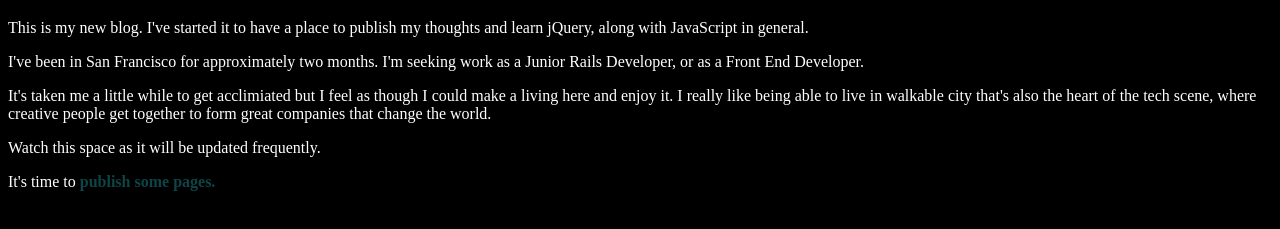
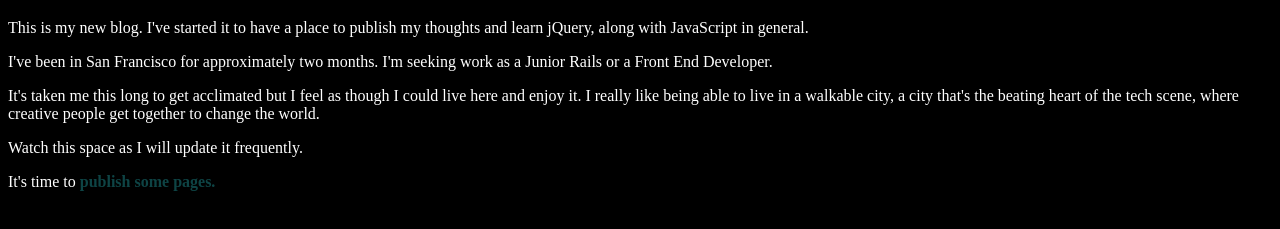
Before and after one commit to julianeon/blog, a plain HTML site: page index.html in a window 1280 px wide. Shown: the part 61-290 px from the top of the page. Drawn offline with Linux system fonts and the light colour scheme.

Commit message:
I corrected the text.

```diff
--- a/index.html
+++ b/index.html
@@ -8,10 +8,10 @@
   <body>
     <h1 class="party">Hello GitHub Pages</h1>
     <p>This is my new blog. I've started it to have a place to publish my thoughts and learn jQuery, along with JavaScript in general.</p>
-    <p>I've been in San Francisco for approximately two months. I'm seeking work as a Junior Rails Developer, or as a Front End Developer.</p>
-    <p>It's taken me a little while to get acclimiated but I feel as though I could make a living here and enjoy it. I really like being able to live
-in walkable city that's also the heart of the tech scene, where creative people get together to form great companies that change the world.</p>
-    <p>Watch this space as it will be updated frequently.</p>
+    <p>I've been in San Francisco for approximately two months. I'm seeking work as a Junior Rails or a Front End Developer.</p>
+    <p>It's taken me this long to get acclimated but I feel as though I could live here and enjoy it. I really like being able to live
+in a walkable city, a city that's the beating heart of the tech scene, where creative people get together to change the world.</p>
+    <p>Watch this space as I will update it frequently.</p>
     <p>It's time to <strong class="party">publish some pages.</strong></p>
   </body>
 </html>
```
